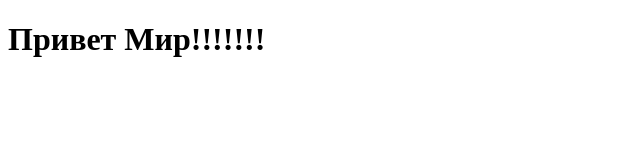
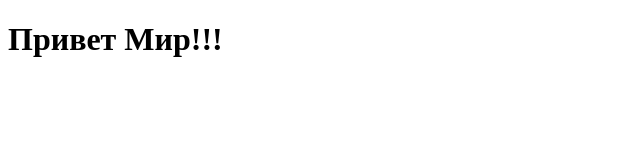
Before and after one commit to Senicheff/test, a plain HTML site: page index.html in a window 1280 px wide. Shown: the full height of the page, 0-640 px from the left. Drawn offline with Linux system fonts and the light colour scheme.

Commit message:
Удалил восклицательные знаки

```diff
--- a/index.html
+++ b/index.html
@@ -6,7 +6,7 @@
     <title>Document</title>
 </head>
 <body>
-<h1>Привет Мир!!!!!!!</h1>
+<h1>Привет Мир!!!</h1>
 <h2></h2>
 
 </body>
```
